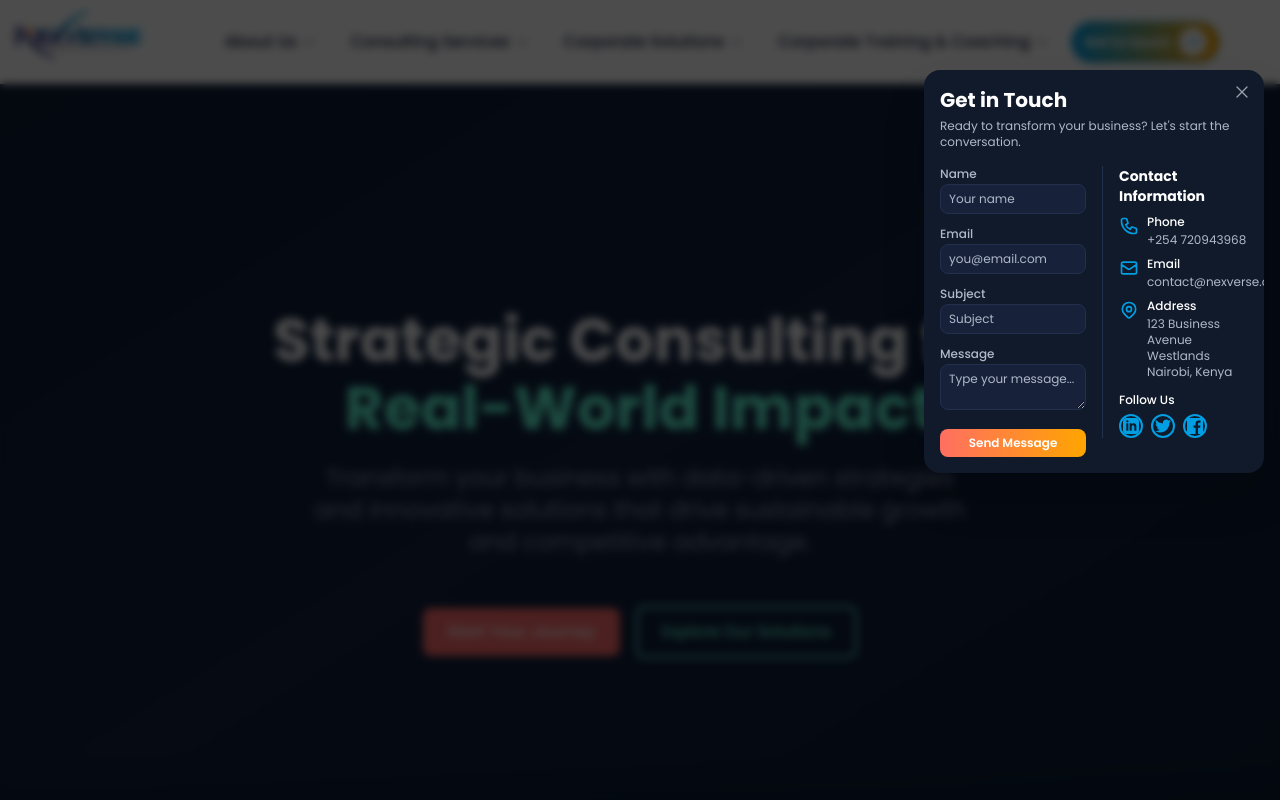
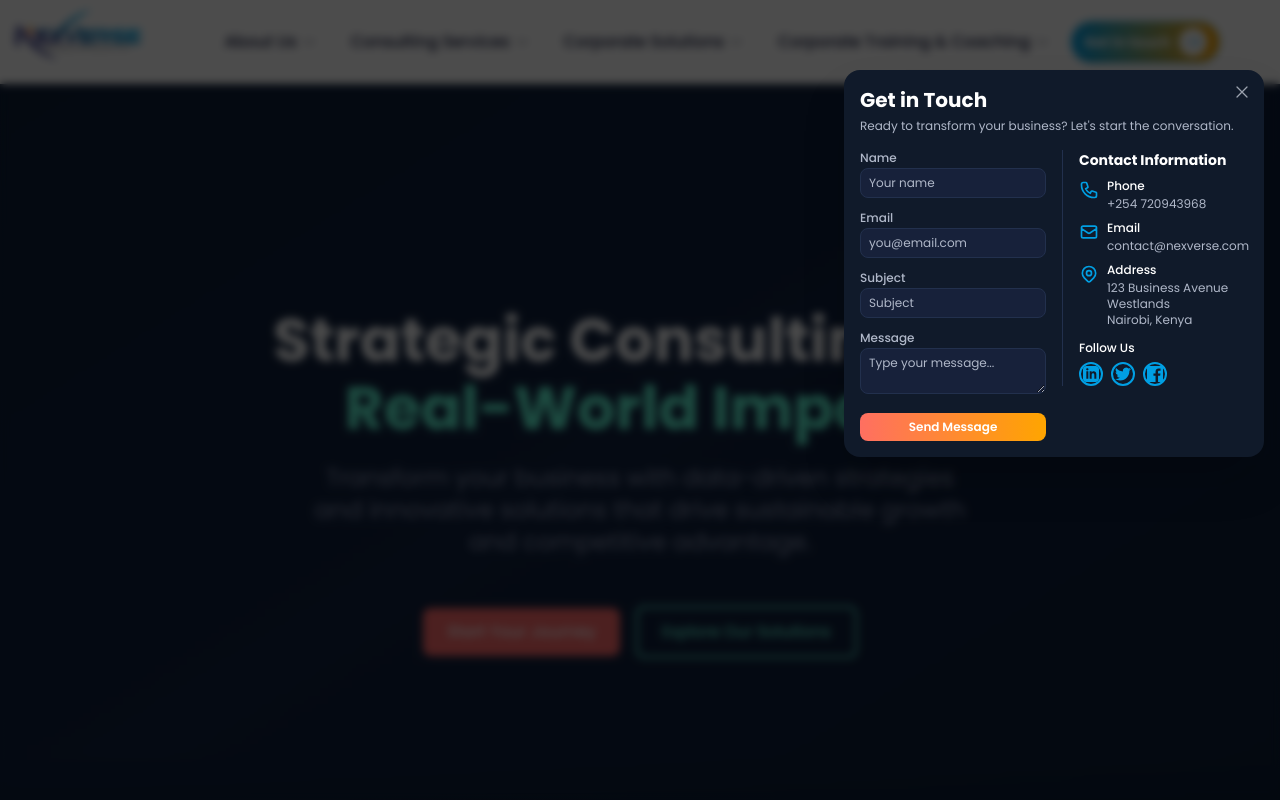
Before and after one commit to Brian2544/nexverse, a React (Vite) app: page / in a window 1280 px wide. Both pictures are taken after a click on the button "Get in touch". Shown: the top 800 px of the page. Built offline with nearby package versions, Linux system fonts and the light colour scheme.

Commit message:
Updated modal on the navbar

```diff
--- a/src/components/modals/ContactModal.tsx
+++ b/src/components/modals/ContactModal.tsx
@@ -98,7 +98,7 @@ const ContactModal: React.FC<ContactModalProps> = ({ isOpen, onClose, anchorRect
   let modalStyle: React.CSSProperties = {};
   if (anchorRect && window.innerWidth >= 768) {
     // Desktop: position just below the Get in Touch button, aligned left, but prevent right overflow
-    const modalWidth = 340;
+    const modalWidth = 420;
     let left = anchorRect.left;
     if (left + modalWidth > window.innerWidth - 16) { // 16px margin from right
       left = window.innerWidth - modalWidth - 16;
@@ -232,7 +232,7 @@ const ContactModal: React.FC<ContactModalProps> = ({ isOpen, onClose, anchorRect
                           <div className="mt-0.5">{info.icon}</div>
                           <div>
                             <h4 className="text-white font-medium text-xs mb-0.5">{info.label}</h4>
-                            <p className="text-[#b0b8c9] text-xs">{info.value}</p>
+                            <p className="text-[#b0b8c9] text-xs whitespace-nowrap">{info.value}</p>
                           </div>
                         </div>
                       ))}
```
